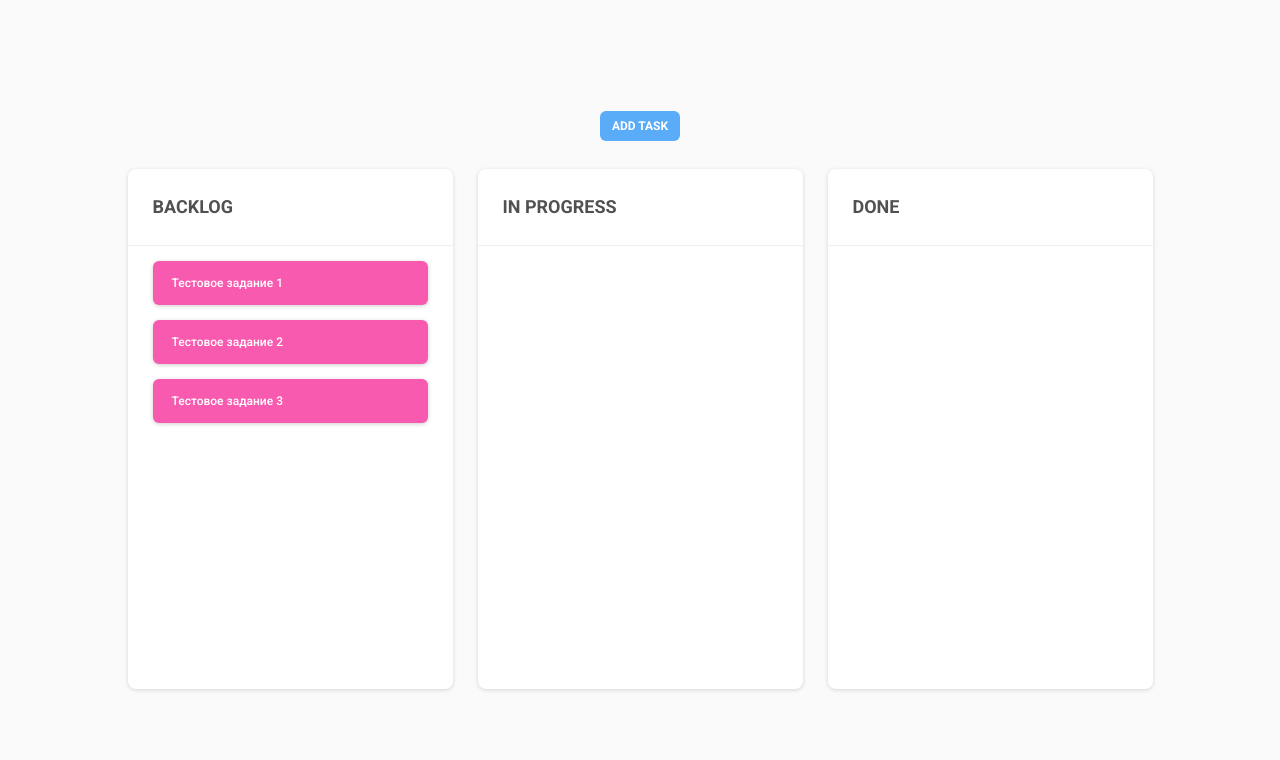
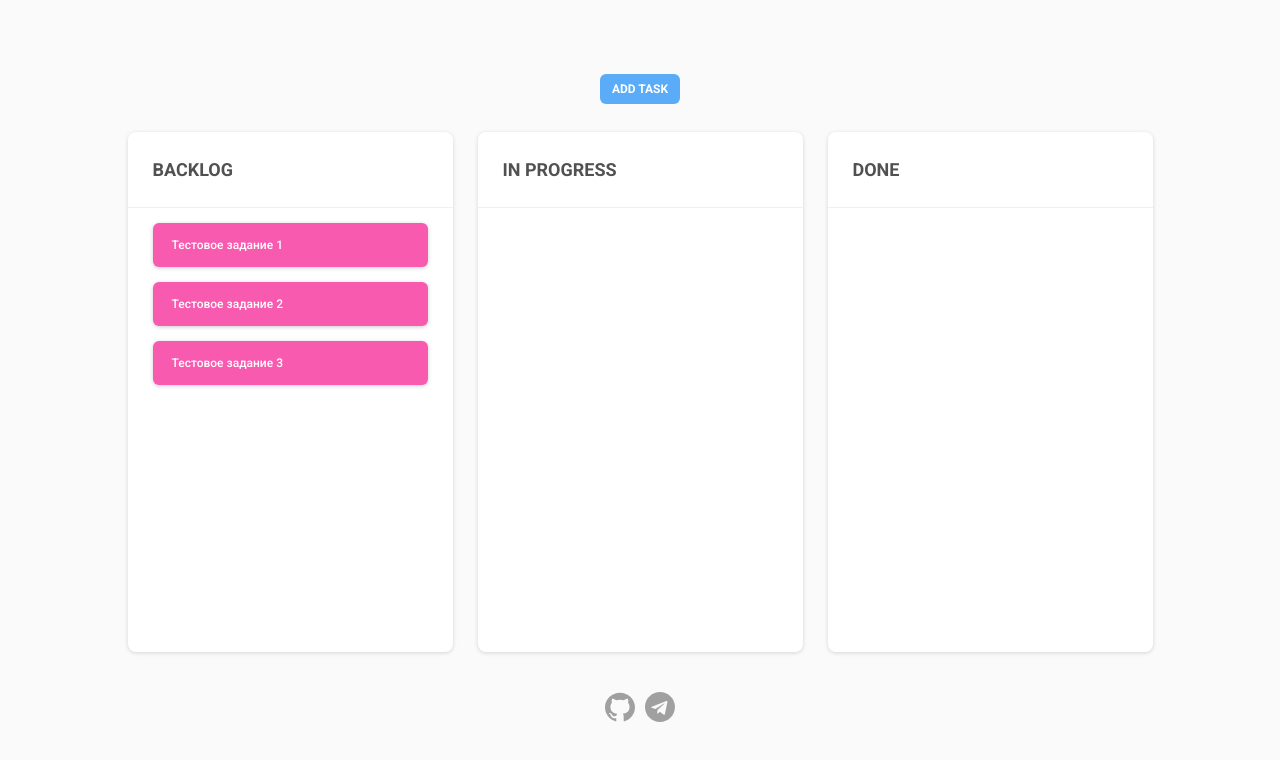
Before and after one commit to StarkMP/pure-todo-list, a website built with webpack: page src/index.html in a window 1280 px wide. Built offline with nearby package versions, Linux system fonts and the light colour scheme.

Commit message:
add credits

```diff
--- a/src/components/app.js
+++ b/src/components/app.js
@@ -40,7 +40,8 @@
                 easing: 'cubic-bezier(1, 0, 0, 1)',
                 dragClass: 'todolist__task-draggable',
                 ghostClass: 'todolist__task-ghost',
-                onEnd: this.onTaskSort.bind(this)
+                onEnd: this.onTaskSort.bind(this),
+                filter: '.sortable-filtered'
             });
         });
     }
--- a/src/components/task.js
+++ b/src/components/task.js
@@ -83,6 +83,10 @@
         this.$el.css(css);
     }
 
+    switchSortable() {
+        this.$el.toggleClass('sortable-filtered');
+    }
+
     edit() {
         if (this.is_editing) {
             return;
@@ -101,6 +105,7 @@
 
         this.$('edit').removeClass('hidden');
         this.is_editing = true;
+        this.switchSortable();
     }
 
     save(e) {
@@ -123,5 +128,6 @@
         this.$('edit').addClass('hidden');
         this.$('area').val(this.text);
         this.is_editing = false;
+        this.switchSortable();
     }
 }
--- a/src/index.html
+++ b/src/index.html
@@ -10,6 +10,32 @@
         <div class="todolist">
             <button class="btn todolist__btn">Add Task</button>
             <div class="todolist__blocks"></div>
+
+            <div class="todolist__credits">
+
+                <!-- Github -->
+                <a href="https://github.com/StarkMP">
+                    <svg width="30" height="30" viewBox="0 0 30 30" fill="none" xmlns="http://www.w3.org/2000/svg">
+                        <g clip-path="url(#clip0)">
+                            <path d="M15 0.625C6.7125 0.625 0 7.225 0 15.365C0 21.8787 4.2975 27.4025 10.2563 29.35C11.0063 29.4887 11.2812 29.0325 11.2812 28.6413C11.2812 28.2913 11.2688 27.3638 11.2625 26.135C7.09 27.0238 6.21 24.1575 6.21 24.1575C5.5275 22.4563 4.54125 22.0012 4.54125 22.0012C3.1825 21.0875 4.64625 21.1063 4.64625 21.1063C6.1525 21.2087 6.94375 22.625 6.94375 22.625C8.28125 24.8787 10.455 24.2275 11.3125 23.8512C11.4475 22.8975 11.8338 22.2487 12.2625 21.88C8.93125 21.5112 5.43 20.2437 5.43 14.5963C5.43 12.9875 6.01125 11.6725 6.97375 10.6412C6.805 10.2687 6.29875 8.77 7.105 6.74C7.105 6.74 8.36125 6.345 11.23 8.25125C12.43 7.92375 13.705 7.76125 14.98 7.75375C16.255 7.76125 17.53 7.92375 18.73 8.25125C21.58 6.345 22.8362 6.74 22.8362 6.74C23.6425 8.77 23.1362 10.2687 22.9862 10.6412C23.9425 11.6725 24.5238 12.9875 24.5238 14.5963C24.5238 20.2588 21.0175 21.505 17.68 21.8675C18.205 22.31 18.6925 23.2138 18.6925 24.595C18.6925 26.5675 18.6737 28.1525 18.6737 28.6313C18.6737 29.0175 18.9363 29.4788 19.705 29.3312C25.7062 27.3962 30 21.8687 30 15.365C30 7.225 23.2838 0.625 15 0.625Z" fill="#A0A0A0"/>
+                        </g>
+                        <defs>
+                            <clipPath id="clip0">
+                                <rect width="30" height="30" fill="white"/>
+                            </clipPath>
+                        </defs>
+                    </svg>
+                </a>
+
+                <!-- Telegram -->
+                <a href="https://t.me/stark_n1">
+                    <svg width="30" height="30" viewBox="0 0 30 30" fill="none" xmlns="http://www.w3.org/2000/svg">
+                        <path d="M15 30C23.2863 30 30 23.2863 30 15C30 6.71375 23.2863 0 15 0C6.71375 0 0 6.71375 0 15C0 23.2863 6.71375 30 15 30ZM6.86375 14.675L21.3263 9.09875C21.9975 8.85625 22.5837 9.2625 22.3662 10.2775L22.3675 10.2762L19.905 21.8775C19.7225 22.7 19.2337 22.9 18.55 22.5125L14.8 19.7487L12.9912 21.4913C12.7912 21.6913 12.6225 21.86 12.235 21.86L12.5013 18.0438L19.4513 11.765C19.7537 11.4987 19.3837 11.3488 18.985 11.6138L10.3963 17.0212L6.69375 15.8663C5.89 15.6112 5.8725 15.0625 6.86375 14.675Z" fill="#A0A0A0"/>
+                    </svg>
+                </a>
+
+            </div>
+
         </div>
     </div>
 </body>
--- a/src/styles/todolist.scss
+++ b/src/styles/todolist.scss
@@ -163,4 +163,13 @@
             }
         }
     }
+
+    &__credits {
+        display: flex;
+        margin-top: 40px;
+
+        a:first-child {
+            margin-right: 10px;
+        }
+    }
 }
```
